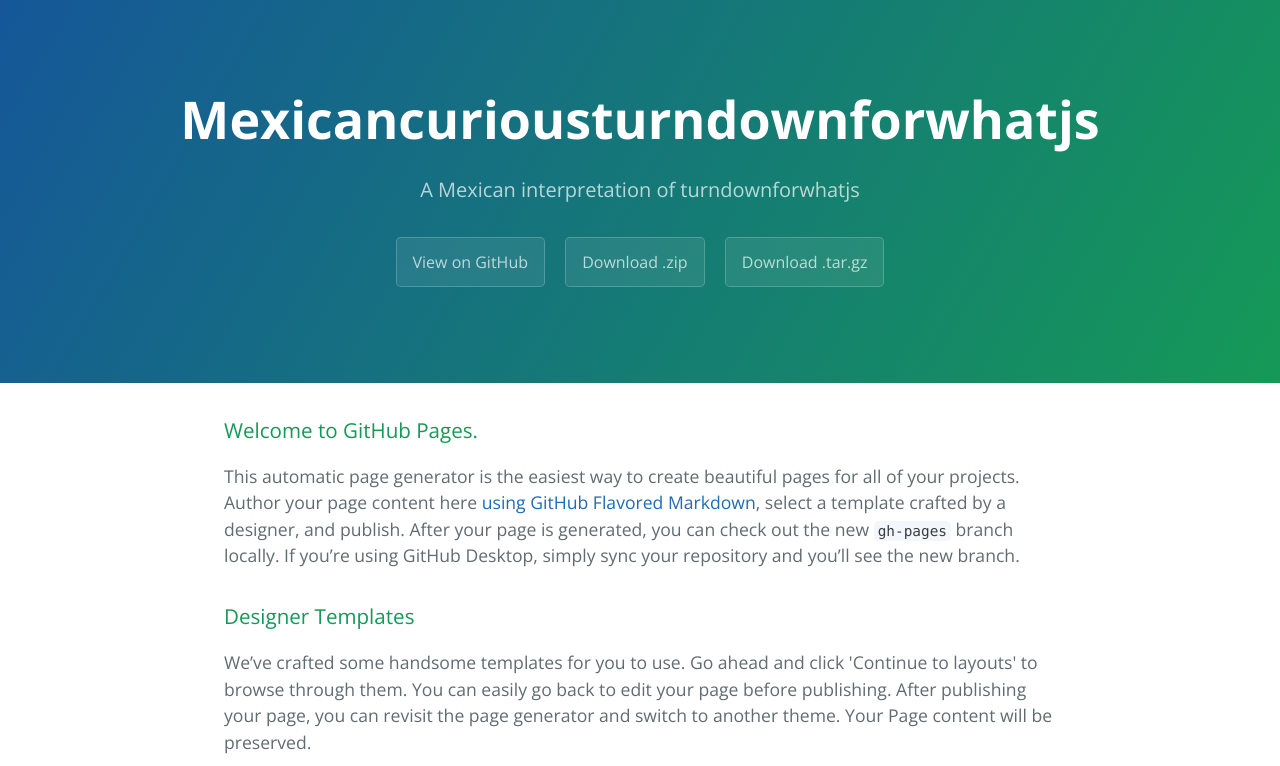
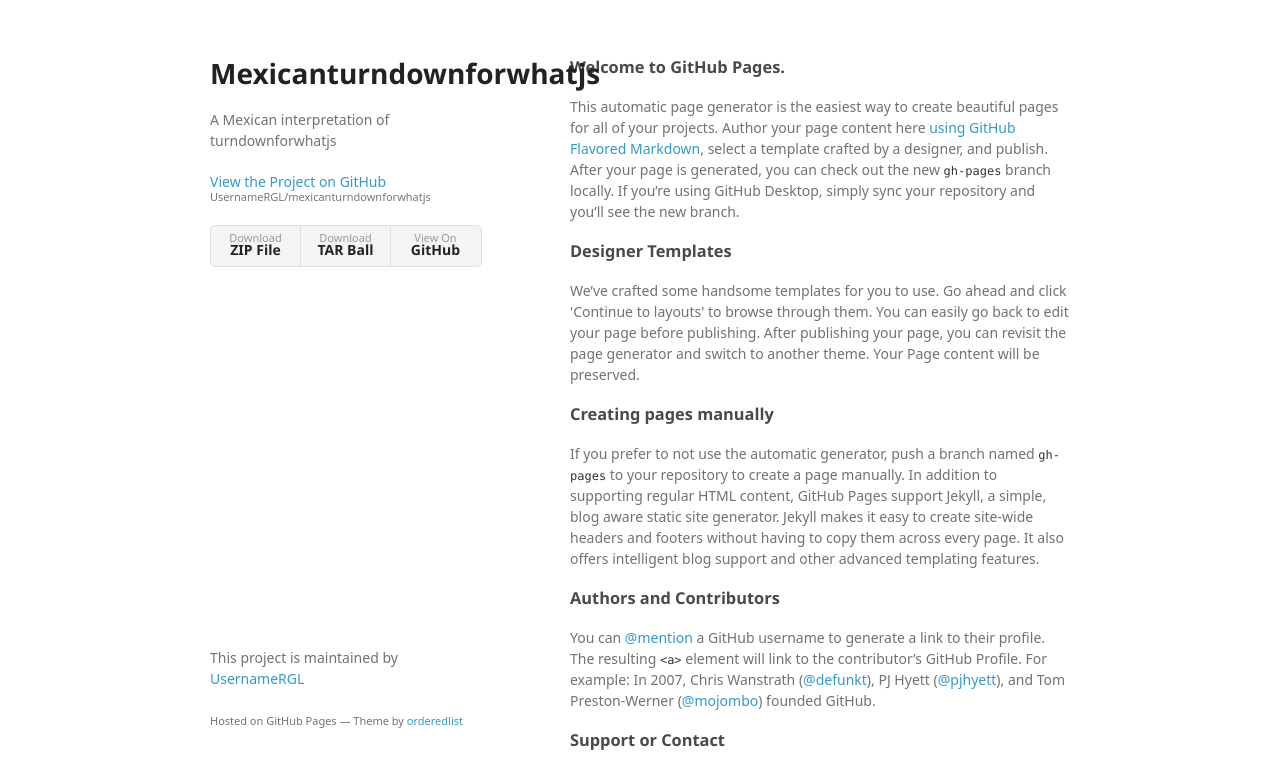
Before and after one commit to UsernameRGL/mexicancuriousturndownforwhatjs, a plain HTML site: page index.html in a window 1280 px wide. Shown: the top 766 px of the page. Drawn offline with nearby package versions, Linux system fonts and the light colour scheme; a web font is replaced by a local one.

Commit message:
Create gh-pages branch via GitHub

```diff
--- a/index.html
+++ b/index.html
@@ -1,25 +1,34 @@
-<!DOCTYPE html>
-<html lang="en-us">
+<!doctype html>
+<html>
   <head>
-    <meta charset="UTF-8">
-    <title>Mexicancuriousturndownforwhatjs by UsernameRGL</title>
-    <meta name="viewport" content="width=device-width, initial-scale=1">
-    <link rel="stylesheet" type="text/css" href="stylesheets/normalize.css" media="screen">
-    <link href='https://fonts.googleapis.com/css?family=Open+Sans:400,700' rel='stylesheet' type='text/css'>
-    <link rel="stylesheet" type="text/css" href="stylesheets/stylesheet.css" media="screen">
-    <link rel="stylesheet" type="text/css" href="stylesheets/github-light.css" media="screen">
+    <meta charset="utf-8">
+    <meta http-equiv="X-UA-Compatible" content="chrome=1">
+    <title>Mexicanturndownforwhatjs by UsernameRGL</title>
+
+    <link rel="stylesheet" href="stylesheets/styles.css">
+    <link rel="stylesheet" href="stylesheets/github-light.css">
+    <meta name="viewport" content="width=device-width">
+    <!--[if lt IE 9]>
+    <script src="//html5shiv.googlecode.com/svn/trunk/html5.js"></script>
+    <![endif]-->
   </head>
   <body>
-    <section class="page-header">
-      <h1 class="project-name">Mexicancuriousturndownforwhatjs</h1>
-      <h2 class="project-tagline">A Mexican interpretation of turndownforwhatjs</h2>
-      <a href="https://github.com/UsernameRGL/mexicancuriousturndownforwhatjs" class="btn">View on GitHub</a>
-      <a href="https://github.com/UsernameRGL/mexicancuriousturndownforwhatjs/zipball/master" class="btn">Download .zip</a>
-      <a href="https://github.com/UsernameRGL/mexicancuriousturndownforwhatjs/tarball/master" class="btn">Download .tar.gz</a>
-    </section>
+    <div class="wrapper">
+      <header>
+        <h1>Mexicanturndownforwhatjs</h1>
+        <p>A Mexican interpretation of turndownforwhatjs</p>
 
-    <section class="main-content">
-      <h3>
+        <p class="view"><a href="https://github.com/UsernameRGL/mexicanturndownforwhatjs">View the Project on GitHub <small>UsernameRGL/mexicanturndownforwhatjs</small></a></p>
+
+
+        <ul>
+          <li><a href="https://github.com/UsernameRGL/mexicanturndownforwhatjs/zipball/master">Download <strong>ZIP File</strong></a></li>
+          <li><a href="https://github.com/UsernameRGL/mexicanturndownforwhatjs/tarball/master">Download <strong>TAR Ball</strong></a></li>
+          <li><a href="https://github.com/UsernameRGL/mexicanturndownforwhatjs">View On <strong>GitHub</strong></a></li>
+        </ul>
+      </header>
+      <section>
+        <h3>
 <a id="welcome-to-github-pages" class="anchor" href="#welcome-to-github-pages" aria-hidden="true"><span aria-hidden="true" class="octicon octicon-link"></span></a>Welcome to GitHub Pages.</h3>
 
 <p>This automatic page generator is the easiest way to create beautiful pages for all of your projects. Author your page content here <a href="https://guides.github.com/features/mastering-markdown/">using GitHub Flavored Markdown</a>, select a template crafted by a designer, and publish. After your page is generated, you can check out the new <code>gh-pages</code> branch locally. If you’re using GitHub Desktop, simply sync your repository and you’ll see the new branch.</p>
@@ -43,15 +52,13 @@
 <a id="support-or-contact" class="anchor" href="#support-or-contact" aria-hidden="true"><span aria-hidden="true" class="octicon octicon-link"></span></a>Support or Contact</h3>
 
 <p>Having trouble with Pages? Check out our <a href="https://help.github.com/pages">documentation</a> or <a href="https://github.com/contact">contact support</a> and we’ll help you sort it out.</p>
-
-      <footer class="site-footer">
-        <span class="site-footer-owner"><a href="https://github.com/UsernameRGL/mexicancuriousturndownforwhatjs">Mexicancuriousturndownforwhatjs</a> is maintained by <a href="https://github.com/UsernameRGL">UsernameRGL</a>.</span>
-
-        <span class="site-footer-credits">This page was generated by <a href="https://pages.github.com">GitHub Pages</a> using the <a href="https://github.com/jasonlong/cayman-theme">Cayman theme</a> by <a href="https://twitter.com/jasonlong">Jason Long</a>.</span>
+      </section>
+      <footer>
+        <p>This project is maintained by <a href="https://github.com/UsernameRGL">UsernameRGL</a></p>
+        <p><small>Hosted on GitHub Pages &mdash; Theme by <a href="https://github.com/orderedlist">orderedlist</a></small></p>
       </footer>
-
-    </section>
-
+    </div>
+    <script src="javascripts/scale.fix.js"></script>
 
   </body>
 </html>
--- /dev/null
+++ b/javascripts/scale.fix.js
@@ -0,0 +1,17 @@
+var metas = document.getElementsByTagName('meta');
+var i;
+if (navigator.userAgent.match(/iPhone/i)) {
+  for (i=0; i<metas.length; i++) {
+    if (metas[i].name == "viewport") {
+      metas[i].content = "width=device-width, minimum-scale=1.0, maximum-scale=1.0";
+    }
+  }
+  document.addEventListener("gesturestart", gestureStart, false);
+}
+function gestureStart() {
+  for (i=0; i<metas.length; i++) {
+    if (metas[i].name == "viewport") {
+      metas[i].content = "width=device-width, minimum-scale=0.25, maximum-scale=1.6";
+    }
+  }
+}
--- /dev/null
+++ b/stylesheets/styles.css
@@ -0,0 +1,324 @@
+@font-face {
+  font-family: 'Noto Sans';
+  font-weight: 400;
+  font-style: normal;
+  src: url('../fonts/Noto-Sans-regular/Noto-Sans-regular.eot');
+  src: url('../fonts/Noto-Sans-regular/Noto-Sans-regular.eot?#iefix') format('embedded-opentype'),
+       local('Noto Sans'),
+       local('Noto-Sans-regular'),
+       url('../fonts/Noto-Sans-regular/Noto-Sans-regular.woff2') format('woff2'),
+       url('../fonts/Noto-Sans-regular/Noto-Sans-regular.woff') format('woff'),
+       url('../fonts/Noto-Sans-regular/Noto-Sans-regular.ttf') format('truetype'),
+       url('../fonts/Noto-Sans-regular/Noto-Sans-regular.svg#NotoSans') format('svg');
+}
+
+@font-face {
+  font-family: 'Noto Sans';
+  font-weight: 700;
+  font-style: normal;
+  src: url('../fonts/Noto-Sans-700/Noto-Sans-700.eot');
+  src: url('../fonts/Noto-Sans-700/Noto-Sans-700.eot?#iefix') format('embedded-opentype'),
+       local('Noto Sans Bold'),
+       local('Noto-Sans-700'),
+       url('../fonts/Noto-Sans-700/Noto-Sans-700.woff2') format('woff2'),
+       url('../fonts/Noto-Sans-700/Noto-Sans-700.woff') format('woff'),
+       url('../fonts/Noto-Sans-700/Noto-Sans-700.ttf') format('truetype'),
+       url('../fonts/Noto-Sans-700/Noto-Sans-700.svg#NotoSans') format('svg');
+}
+
+@font-face {
+  font-family: 'Noto Sans';
+  font-weight: 400;
+  font-style: italic;
+  src: url('../fonts/Noto-Sans-italic/Noto-Sans-italic.eot');
+  src: url('../fonts/Noto-Sans-italic/Noto-Sans-italic.eot?#iefix') format('embedded-opentype'),
+       local('Noto Sans Italic'),
+       local('Noto-Sans-italic'),
+       url('../fonts/Noto-Sans-italic/Noto-Sans-italic.woff2') format('woff2'),
+       url('../fonts/Noto-Sans-italic/Noto-Sans-italic.woff') format('woff'),
+       url('../fonts/Noto-Sans-italic/Noto-Sans-italic.ttf') format('truetype'),
+       url('../fonts/Noto-Sans-italic/Noto-Sans-italic.svg#NotoSans') format('svg');
+}
+
+@font-face {
+  font-family: 'Noto Sans';
+  font-weight: 700;
+  font-style: italic;
+  src: url('../fonts/Noto-Sans-700italic/Noto-Sans-700italic.eot');
+  src: url('../fonts/Noto-Sans-700italic/Noto-Sans-700italic.eot?#iefix') format('embedded-opentype'),
+       local('Noto Sans Bold Italic'),
+       local('Noto-Sans-700italic'),
+       url('../fonts/Noto-Sans-700italic/Noto-Sans-700italic.woff2') format('woff2'),
+       url('../fonts/Noto-Sans-700italic/Noto-Sans-700italic.woff') format('woff'),
+       url('../fonts/Noto-Sans-700italic/Noto-Sans-700italic.ttf') format('truetype'),
+       url('../fonts/Noto-Sans-700italic/Noto-Sans-700italic.svg#NotoSans') format('svg');
+}
+
+body {
+  background-color: #fff;
+  padding:50px;
+  font: 14px/1.5 "Noto Sans", "Helvetica Neue", Helvetica, Arial, sans-serif;
+  color:#727272;
+  font-weight:400;
+}
+
+h1, h2, h3, h4, h5, h6 {
+  color:#222;
+  margin:0 0 20px;
+}
+
+p, ul, ol, table, pre, dl {
+  margin:0 0 20px;
+}
+
+h1, h2, h3 {
+  line-height:1.1;
+}
+
+h1 {
+  font-size:28px;
+}
+
+h2 {
+  color:#393939;
+}
+
+h3, h4, h5, h6 {
+  color:#494949;
+}
+
+a {
+  color:#39c;
+  text-decoration:none;
+}
+
+a:hover {
+  color:#069;
+}
+
+a small {
+  font-size:11px;
+  color:#777;
+  margin-top:-0.3em;
+  display:block;
+}
+
+a:hover small {
+  color:#777;
+}
+
+.wrapper {
+  width:860px;
+  margin:0 auto;
+}
+
+blockquote {
+  border-left:1px solid #e5e5e5;
+  margin:0;
+  padding:0 0 0 20px;
+  font-style:italic;
+}
+
+code, pre {
+  font-family:Monaco, Bitstream Vera Sans Mono, Lucida Console, Terminal, Consolas, Liberation Mono, DejaVu Sans Mono, Courier New, monospace;
+  color:#333;
+  font-size:12px;
+}
+
+pre {
+  padding:8px 15px;
+  background: #f8f8f8;
+  border-radius:5px;
+  border:1px solid #e5e5e5;
+  overflow-x: auto;
+}
+
+table {
+  width:100%;
+  border-collapse:collapse;
+}
+
+th, td {
+  text-align:left;
+  padding:5px 10px;
+  border-bottom:1px solid #e5e5e5;
+}
+
+dt {
+  color:#444;
+  font-weight:700;
+}
+
+th {
+  color:#444;
+}
+
+img {
+  max-width:100%;
+}
+
+header {
+  width:270px;
+  float:left;
+  position:fixed;
+  -webkit-font-smoothing:subpixel-antialiased;
+}
+
+header ul {
+  list-style:none;
+  height:40px;
+  padding:0;
+  background: #f4f4f4;
+  border-radius:5px;
+  border:1px solid #e0e0e0;
+  width:270px;
+}
+
+header li {
+  width:89px;
+  float:left;
+  border-right:1px solid #e0e0e0;
+  height:40px;
+}
+
+header li:first-child a {
+  border-radius:5px 0 0 5px;
+}
+
+header li:last-child a {
+  border-radius:0 5px 5px 0;
+}
+
+header ul a {
+  line-height:1;
+  font-size:11px;
+  color:#999;
+  display:block;
+  text-align:center;
+  padding-top:6px;
+  height:34px;
+}
+
+header ul a:hover {
+  color:#999;
+}
+
+header ul a:active {
+  background-color:#f0f0f0;
+}
+
+strong {
+  color:#222;
+  font-weight:700;
+}
+
+header ul li + li + li {
+  border-right:none;
+  width:89px;
+}
+
+header ul a strong {
+  font-size:14px;
+  display:block;
+  color:#222;
+}
+
+section {
+  width:500px;
+  float:right;
+  padding-bottom:50px;
+}
+
+small {
+  font-size:11px;
+}
+
+hr {
+  border:0;
+  background:#e5e5e5;
+  height:1px;
+  margin:0 0 20px;
+}
+
+footer {
+  width:270px;
+  float:left;
+  position:fixed;
+  bottom:50px;
+  -webkit-font-smoothing:subpixel-antialiased;
+}
+
+@media print, screen and (max-width: 960px) {
+
+  div.wrapper {
+    width:auto;
+    margin:0;
+  }
+
+  header, section, footer {
+    float:none;
+    position:static;
+    width:auto;
+  }
+
+  header {
+    padding-right:320px;
+  }
+
+  section {
+    border:1px solid #e5e5e5;
+    border-width:1px 0;
+    padding:20px 0;
+    margin:0 0 20px;
+  }
+
+  header a small {
+    display:inline;
+  }
+
+  header ul {
+    position:absolute;
+    right:50px;
+    top:52px;
+  }
+}
+
+@media print, screen and (max-width: 720px) {
+  body {
+    word-wrap:break-word;
+  }
+
+  header {
+    padding:0;
+  }
+
+  header ul, header p.view {
+    position:static;
+  }
+
+  pre, code {
+    word-wrap:normal;
+  }
+}
+
+@media print, screen and (max-width: 480px) {
+  body {
+    padding:15px;
+  }
+
+  header ul {
+    width:99%;
+  }
+
+  header li, header ul li + li + li {
+    width:33%;
+  }
+}
+
+@media print {
+  body {
+    padding:0.4in;
+    font-size:12pt;
+    color:#444;
+  }
+}
```
Also changed, not shown: params.json (+1 -1 lines).
